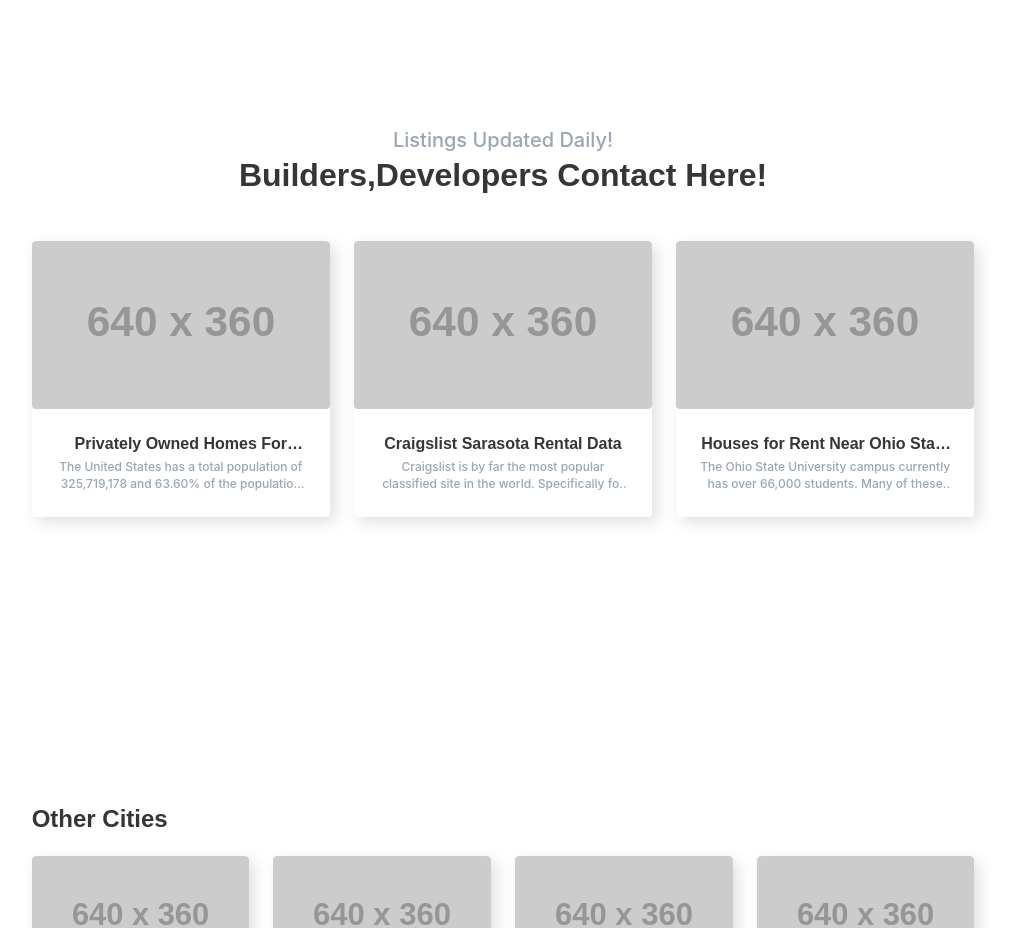
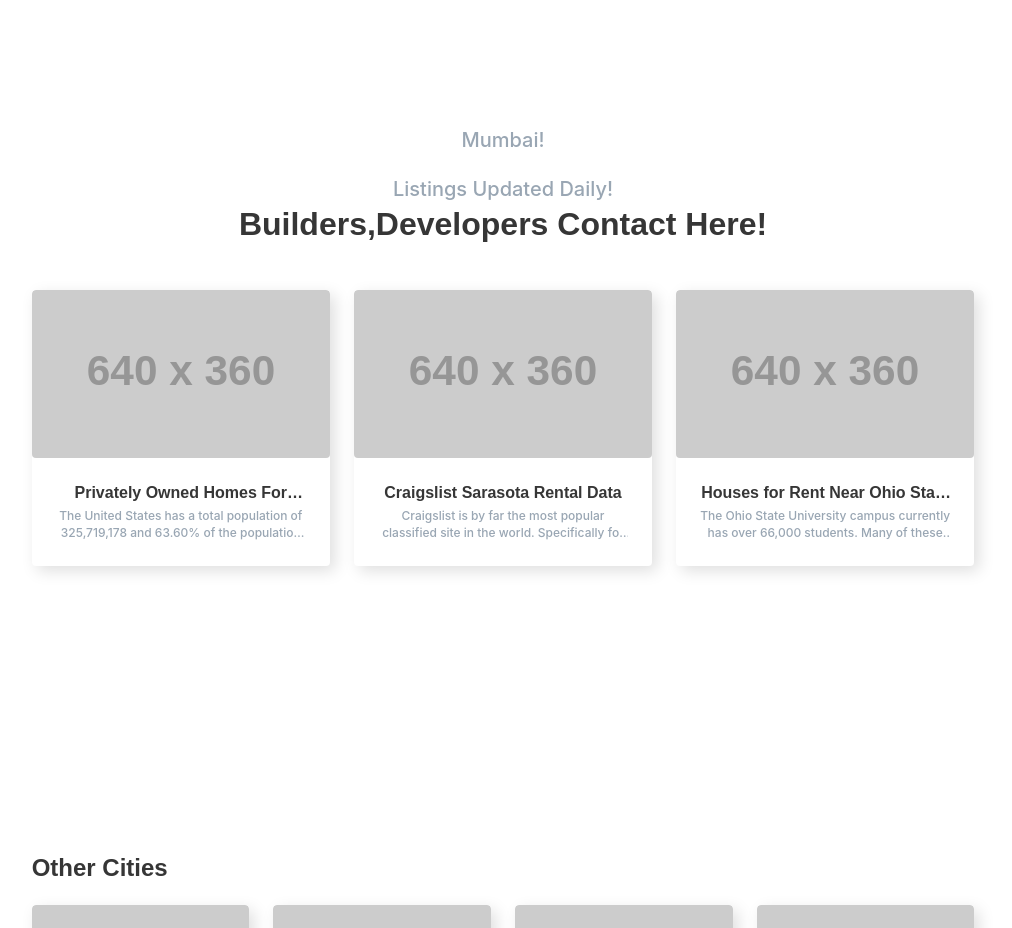
Before and after one commit to prelaunchflats/prelaunchflats, a plain HTML site: page index.html in a window 1280 px wide. Shown: the part 840-1768 px from the top of the page, without its empty margins (137-1149 px from the left). Drawn offline with nearby package versions, Linux system fonts and the light colour scheme; placeholder pictures from the web are drawn by us.

Commit message:
Update index.html

```diff
--- a/index.html
+++ b/index.html
@@ -149,6 +149,10 @@
 	<section class="hero is-medium has-text-centered" >
 		<div class="hero-body ">
 			<div class="container">
+				<h2 class="subtitle">
+					Mumbai!
+				</h2>
+
 				<h2 class="subtitle">
 					Listings Updated Daily!
 				</h2>
```
